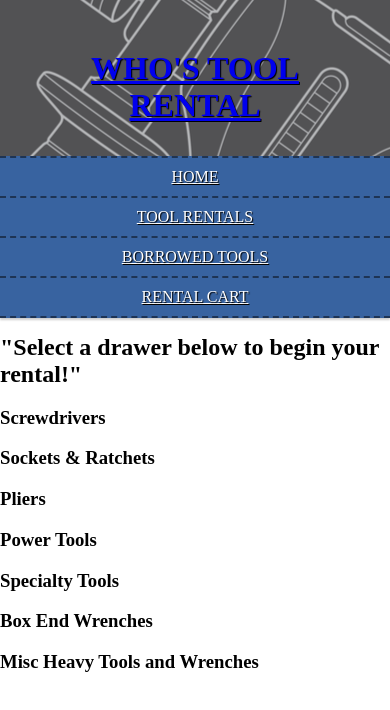
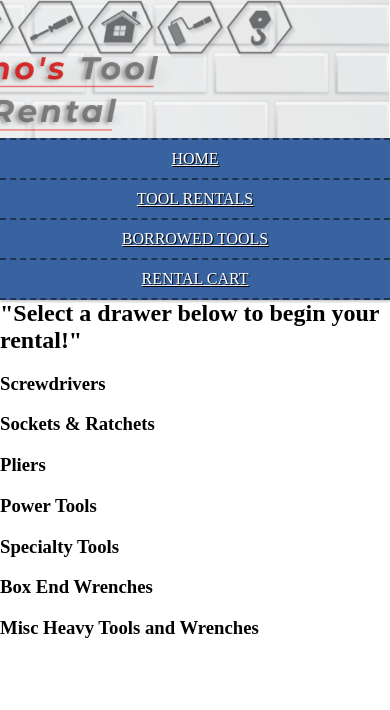
Before and after one commit to Slidpirat/Foundations-Project, a plain HTML site: page main.html in a window 390 px wide. Drawn offline with Linux system fonts and the light colour scheme.

Commit message:
header and responsive layout

```diff
--- a/main.css
+++ b/main.css
@@ -1,32 +1,55 @@
 
 
 body {
+  display: flex;
+	flex-direction: column;
+	flex-wrap: nowrap;
+	justify-content: center;
+	align-items: stretch;
+	align-content: stretch;
   margin: 0px;
 }
 
-.m-header {
+header{
+  height: max-content;
+}
+.m-header__tittle {
+  display: flex;
+  background: url(HEADER1.png) no-repeat center center;
+  background-size: cover;
+  background-position: right;
+  position: relative;
+  max-width: 100%;
+  height: max-content;
+  padding: 50px;
+  text-shadow: 1px 1px 1px black;
+  text-transform: uppercase;
+  flex-direction: row;
+  align-content: center;
+  align-items: baseline;
+  flex-wrap: wrap;
+  justify-content: center;
+}
+
+  .m-header {
   margin: 0px;
-  background: url(HEADER1.png) no-repeat;
-  position: relative;
   width: 100%;
   height: auto;
   box-shadow: 0 2px 2px rgba(0, 0, 0, 0.2);
 }
+ul{
+  margin: inherit;
+}
 
 h1{
+  display: flex;
+	flex-direction: column;
+	flex-wrap: nowrap;
+	justify-content: center;
+	align-items: center;
+	align-content: stretch;
   margin: 0px;
-}
-
-.m-header__tittle {
-  background-size: contain;
-  max-width: 100%;
-  height: 40px;
-  padding: 50px;
-  margin: 0px auto;
-  text-align: center;
-  text-shadow: 1px 1px 1px black;
-  text-transform: uppercase;
-  display: block;
+  font-family: 'Courier New', Courier, monospace;
 }
 
 .m-navbar__nav {
@@ -34,8 +57,16 @@ h1{
   text-align: center;
   border: 0px;
   padding: 0px;
+}
 
+nav {
+  display: flex;
+  flex-direction: column;
+	flex-wrap: nowrap;
+	justify-content: flex-end;
+  align-items: stretch;
 }
+
 .m-navbar__nav__item {
   flex-grow: 1;
 }
@@ -62,9 +93,29 @@ h1{
   flex-grow: 0;
 }
 
-@media only screen and (max-width: 480px) {
+@media only screen and (max-width: 1560px) {
+  h1{
+   min-width: 1500;
+   font-size: 1em;
+   display: none;
+  }
+  .m-header__tittle {
+    padding: 69px;
+}
+
+@media only screen and (max-width: 600px) {
+  .m-header__tittle {
+    background-position: right;
+  }
+  h1{
+    min-width: 1500;
+   font-size: 1em;
+   display: none;
+  }
   .m-navbar__nav {
     flex-direction: column;
+    align-items: stretch;
+    align-content: center;
   }
   .m-navbar__nav__item a {
     border-right: none;
--- a/main.html
+++ b/main.html
@@ -11,8 +11,7 @@
   <body>
     <header class="m-header">
       <a class="m-header__tittle" href="http://127.0.0.1:5500/main.html#"
-        ><h1>Who's Tool Rental</h1></a
-      >
+        ><h1>Who has your tools?</h1></a>
       <nav class="m-navbar">
         <ul class="list-unstyled m-navbar__nav">
           <li class="m-navbar__nav__item"><a href="#">Home</a></li>
```
